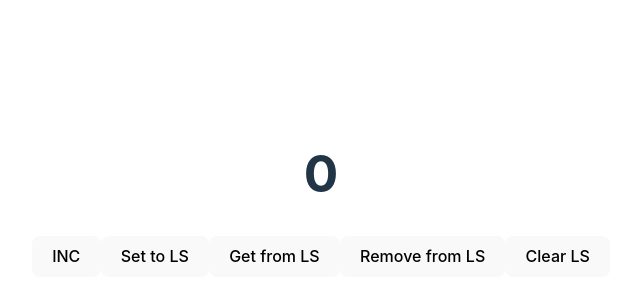
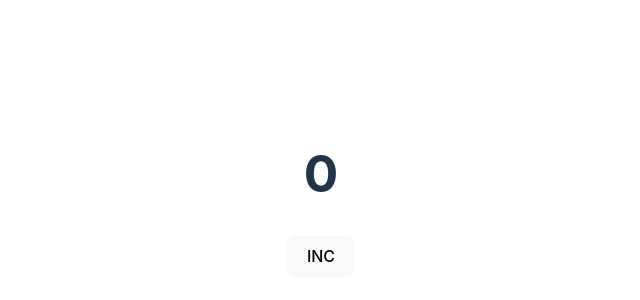
Before and after one commit to Odinokun/v-localhost, a React (Vite) app: page / in a window 1280 px wide. Shown: the part 206-506 px from the top of the page, without its empty margins (319-959 px from the left). Built offline with nearby package versions, Linux system fonts and the light colour scheme.

Commit message:
refactor App component to simplify local storage handling and remove unused functions

```diff
--- a/src/App.tsx
+++ b/src/App.tsx
@@ -4,41 +4,49 @@ import './App.css';
 function App() {
   const [value, setValue] = useState<number>(0);
 
+  const counterHandler = () => setValue(value + 1);
+
   useEffect(() => {
-    getFromLocalStorage();
+    const lsVal = localStorage.getItem('counterVal');
+    // !!!!Achtung!!!! проверка lsVal !== '0' делается,
+    // что бы избежать зачистки данных из-за
+    // двойной перезагрузки вызванной <StrictMode></StrictMode>
+    if (lsVal && lsVal !== '0') {
+      setValue(JSON.parse(lsVal));
+    }
   }, []);
 
-  const counterHandler = () => {
-    setValue(value + 1);
-  };
+  useEffect(() => {
+    localStorage.setItem('counterVal', JSON.stringify(value));
+  }, [value]);
 
-  const setToLocalStorage = () => {
-    localStorage.setItem('counterVal', JSON.stringify(value));
-    localStorage.setItem('trash value', JSON.stringify(value + 100500));
-  };
+  // const setToLocalStorage = () => {
+  //   localStorage.setItem('counterVal', JSON.stringify(value));
+  //   localStorage.setItem('trash value', JSON.stringify(value + 100500));
+  // };
 
-  const getFromLocalStorage = () => {
-    const lsVal = localStorage.getItem('counterVal');
-    if (lsVal) {
-      setValue(JSON.parse(lsVal));
-    }
-  };
+  // const getFromLocalStorage = () => {
+  //   const lsVal = localStorage.getItem('counterVal');
+  //   if (lsVal) {
+  //     setValue(JSON.parse(lsVal));
+  //   }
+  // };
 
-  const removeFromLocalStorage = () => localStorage.removeItem('trash value');
+  // const removeFromLocalStorage = () => localStorage.removeItem('trash value');
 
-  const clearLocalStorage = () => {
-    localStorage.clear();
-    setValue(0);
-  };
+  // const clearLocalStorage = () => {
+  //   localStorage.clear();
+  //   setValue(0);
+  // };
 
   return (
     <div>
       <h1>{value}</h1>
       <button onClick={counterHandler}>INC</button>
-      <button onClick={setToLocalStorage}>Set to LS</button>
+      {/* <button onClick={setToLocalStorage}>Set to LS</button>
       <button onClick={getFromLocalStorage}>Get from LS</button>
       <button onClick={removeFromLocalStorage}>Remove from LS</button>
-      <button onClick={clearLocalStorage}>Clear LS</button>
+      <button onClick={clearLocalStorage}>Clear LS</button> */}
     </div>
   );
 }
```
